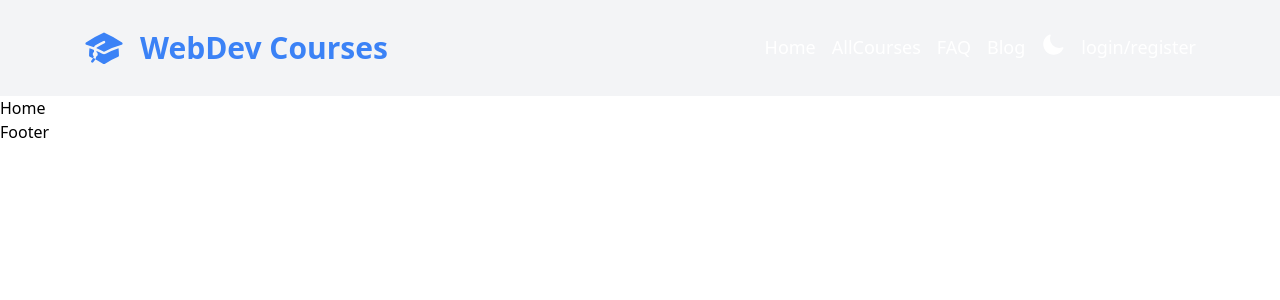
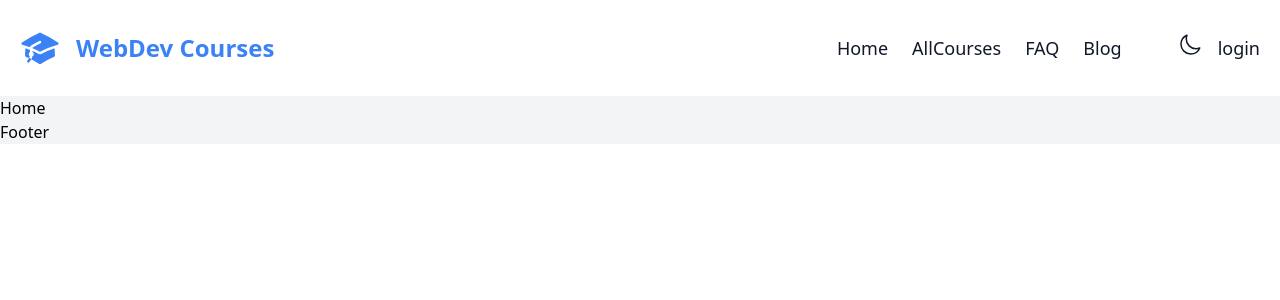
Before and after one commit to romelmahmud/webdev-courses, a React (Create React App) app: page / in a window 1280 px wide. Shown: the top 300 px of the page. Built offline with nearby package versions, Linux system fonts and the light colour scheme.

Commit message:
header complete

```diff
--- a/src/Layout/Main/Main.jsx
+++ b/src/Layout/Main/Main.jsx
@@ -4,11 +4,11 @@ import { Footer, Header } from "../../shared";
 
 const Main = () => {
   return (
-    <>
+    <div className="bg-gray-100 dark:bg-gray-800">
       <Header />
       <Outlet />
       <Footer />
-    </>
+    </div>
   );
 };
 
--- a/src/shared/Header/Header.jsx
+++ b/src/shared/Header/Header.jsx
@@ -14,11 +14,11 @@ const Header = () => {
     color: "rgb(59 130 246)",
   };
   return (
-    <div className="bg-gray-100  dark:bg-gray-900 h-24 text-white ">
-      <div className="mx-auto max-w-6xl px-6 md:px-5 flex justify-between items-center h-full">
+    <div className="bg-white  dark:bg-gray-900 h-24 dark:text-white text-gray-900  ">
+      <div className="mx-auto max-w-7xl px-6 md:px-5 flex justify-between items-center h-full">
         <div className="flex items-center text-blue-500">
-          <AcademicCapIcon className="h-10 w-10 mr-4" />
-          <Link to="/home" className="font-extrabold text-3xl  ">
+          <AcademicCapIcon className="h-8 w-8 md:h-10 md:w-10 mr-3 md:mr-4" />
+          <Link to="/home" className="font-extrabold md:text-2xl text-xl  ">
             WebDev Courses
           </Link>
         </div>
@@ -37,12 +37,12 @@ const Header = () => {
             />
           )}
         </div>
-        <nav className="hidden md:block">
-          <ul className="md:flex">
+        <nav className="flex items-center">
+          <ul className=" hidden md:flex mr-10 ">
             <li>
               <NavLink
                 style={({ isActive }) => (isActive ? activeStyle : undefined)}
-                className="ml-4 text-lg  font-medium hover:text-blue-500 transition-all duration-300 ease-in-out"
+                className="ml-6 text-lg  font-medium  hover:text-blue-500 transition-all duration-300 ease-in-out"
                 to={"home"}
               >
                 Home
@@ -51,7 +51,7 @@ const Header = () => {
             <li>
               <NavLink
                 style={({ isActive }) => (isActive ? activeStyle : undefined)}
-                className="ml-4 text-lg  font-medium hover:text-blue-500 transition-all duration-300 ease-in-out"
+                className="ml-6 text-lg font-medium   hover:text-blue-500 transition-all duration-300 ease-in-out"
                 to={"/courses"}
               >
                 AllCourses
@@ -60,7 +60,7 @@ const Header = () => {
             <li>
               <NavLink
                 style={({ isActive }) => (isActive ? activeStyle : undefined)}
-                className="ml-4 text-lg  font-medium hover:text-blue-500 transition-all duration-300 ease-in-out"
+                className="ml-6 text-lg font-medium  hover:text-blue-500 transition-all duration-300 ease-in-out"
                 to={"/faq"}
               >
                 FAQ
@@ -69,23 +69,23 @@ const Header = () => {
             <li>
               <NavLink
                 style={({ isActive }) => (isActive ? activeStyle : undefined)}
-                className="ml-4 text-lg  font-medium hover:text-blue-500 transition-all duration-300 ease-in-out"
+                className="ml-6 text-lg font-medium  hover:text-blue-500 transition-all duration-300 ease-in-out"
                 to={"blog"}
               >
                 Blog
               </NavLink>
             </li>
-            <li className="ml-4 text-lg  font-medium hover:text-blue-500">
+          </ul>
+          <ul className="flex items-center">
+            <li className="ml-4 text-lg  font-medium ">
               <ToggleButton />
             </li>
-            <li className="ml-4 text-lg  font-medium hover:text-blue-500">
-              login/register
-            </li>
+            <li className="ml-4 text-lg   hover:text-blue-500">login</li>
           </ul>
         </nav>
         {/* Mobile nav menu */}
         <nav
-          className={`md:hidden absolute bg-slate-900 w-full pb-5 left-0 text-center transition-all  duration-500 ease-in-out ${
+          className={`md:hidden absolute bg-white dark:bg-slate-900 w-full pb-5 left-0 text-center transition-all  duration-500 ease-in-out ${
             open ? "top-24" : "top-[-320px]"
           }`}
         >
@@ -103,25 +103,25 @@ const Header = () => {
               <NavLink
                 style={({ isActive }) => (isActive ? activeStyle : undefined)}
                 className="my-6 text-xl font-semibold hover:text-green-500 transition-all duration-300 ease-in-out"
-                to={"topics"}
+                to={"/courses"}
               >
-                Topics
+                AllCourses
               </NavLink>
             </li>
             <li className="my-4">
               <NavLink
                 style={({ isActive }) => (isActive ? activeStyle : undefined)}
                 className="my-6 text-xl font-semibold hover:text-green-500 transition-all duration-300 ease-in-out"
-                to={"statistics"}
+                to={"/faq"}
               >
-                Statistics
+                FAQ
               </NavLink>
             </li>
             <li className="my-4">
               <NavLink
                 style={({ isActive }) => (isActive ? activeStyle : undefined)}
                 className="text-xl font-semibold hover:text-green-500 transition-all duration-300 ease-in-out"
-                to={"blog"}
+                to={"/blog"}
               >
                 Blog
               </NavLink>
--- a/src/shared/Header/ToggleButton.jsx
+++ b/src/shared/Header/ToggleButton.jsx
@@ -1,6 +1,7 @@
 import React, { useContext } from "react";
 import { ThemeContext } from "../../context/themeContext/themeContext";
-import { SunIcon, MoonIcon } from "@heroicons/react/24/solid";
+import { SunIcon } from "@heroicons/react/24/solid";
+import { MoonIcon } from "@heroicons/react/24/outline";
 
 const ToggleButton = () => {
   const { theme, setTheme } = useContext(ThemeContext);
@@ -12,7 +13,7 @@ const ToggleButton = () => {
         </button>
       ) : (
         <button onClick={() => setTheme(theme === "dark" ? "light" : "dark")}>
-          <MoonIcon className="h-6 w-6" />
+          <MoonIcon className="h-6 w-6 " />
         </button>
       )}
     </>
```
